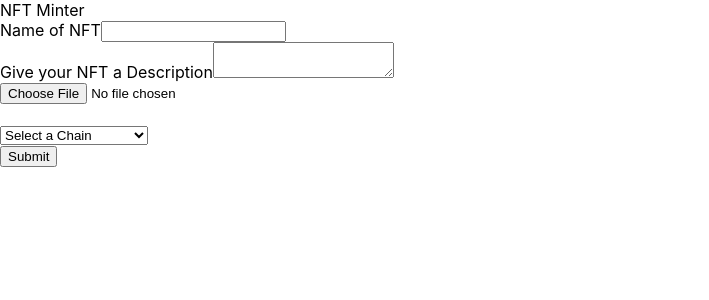
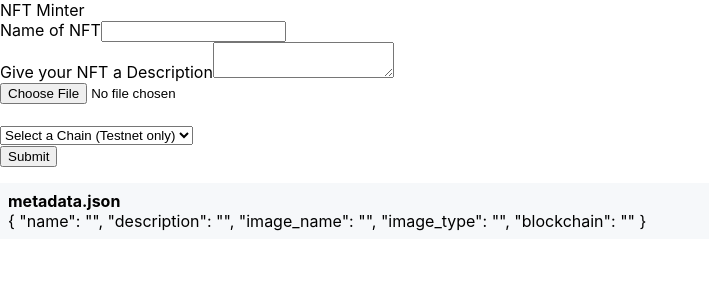
Before and after one commit to yvesbou/nft-minter, a React (Create React App) app: page / in a window 1280 px wide. Shown: the top 300 px of the page, without its empty margins (0-709 px from the left). Built offline with nearby package versions, Linux system fonts and the light colour scheme.

Commit message:
add live metadata.json - not finished

```diff
--- /dev/null
+++ b/src/components/FormSection/displayFormState.js
@@ -0,0 +1,9 @@
+import React from "react";
+
+export const DisplayFormState = ( values ) =>
+  <div style={{ margin: '1rem 0', background: '#f6f8fa', padding: '.5rem' }}>
+    <strong>metadata.json</strong>
+    <div>
+      {JSON.stringify(values, null, 2)}
+    </div>
+  </div>;
--- a/src/components/FormSection/form.js
+++ b/src/components/FormSection/form.js
@@ -1,7 +1,6 @@
 import React, { useState } from "react"
-import UploadAndDisplayImage from 'components/ImageUpload/imageUpload';
-import ChangeNumFields from "components/ChangeNumFields/changeNumFields";
-import formik, { Formik, Form, Field, FieldArray, ErrorMessage } from 'formik';
+import { DisplayFormState } from "components/FormSection/displayFormState"
+import { Formik, Form, Field, FieldArray, ErrorMessage } from 'formik';
 
 
 const FormSection = () => {
@@ -18,7 +17,7 @@ const FormSection = () => {
 
     return (
         <Formik
-            initialValues={{ nameOfNFT: '', description: '' , image_name: '', image_type: '', blockchain: ''}}
+            initialValues={{ name: '', description: '' , image_name: '', image_type: '', blockchain: ''}}
             validate={values => {
                 const errors = {};
                 return errors;
@@ -32,9 +31,9 @@ const FormSection = () => {
         >
         {({ values, isSubmitting, setFieldValue }) => (
             <Form>
-                <label htmlFor="nameOfNFT">Name of NFT</label>
-                <Field type="text" name="nameOfNFT" />
-                <ErrorMessage name="nameOfNFT" component="div" />
+                <label htmlFor="name">Name of NFT</label>
+                <Field type="text" name="name" />
+                <ErrorMessage name="name" component="div" />
                 <br></br>
                 <label htmlFor="description">Give your NFT a Description</label>
                 <Field type="text" as="textarea" name="description" />
@@ -60,17 +59,19 @@ const FormSection = () => {
                     id="select_blockchain"
                     placeholder="Select Blockchain"
                 >
-                    <option value="">Select a Chain</option>
-                    <option value="Ethereum">Ethereum</option>
-                    <option value="Avalanche">Avalanche</option>
-                    <option value="Binance Smart Chain">Binance Smart Chain</option>
+                    <option value="">Select a Chain (Testnet only)</option>
+                    <option value="Ethereum">Ethereum (Kovan)</option>
+                    <option value="Avalanche">Avalanche (Fuji)</option>
+                    <option value="Binance Smart Chain">Binance Smart Chain (...)</option>
                     <option value="Polygon">Polygon</option>
                 </Field>
                 <br/>
                 <button type="submit" disabled={isSubmitting}>
                     Submit
                 </button>
+                <DisplayFormState {...values} />
             </Form>
+
         )}
      </Formik>
     )
```
